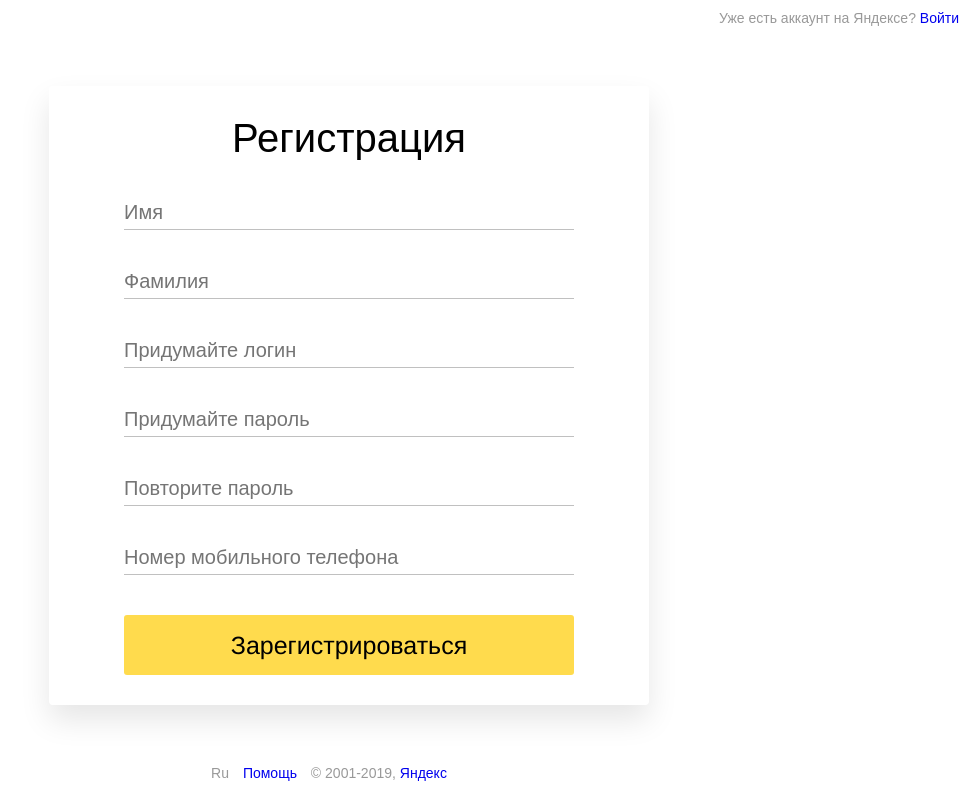
After one commit to iizakharov/IamGO, a Django app: template authapp/templates/authapp/register.html in a window 1280 px wide. The commit adds this page. Shown: the whole page, without its empty margins (311-1280 px from the left). Run offline with Django 3.2, Linux system fonts and the light colour scheme; the template is opened without the code that fills it, so the values that code supplies are empty.

Commit message:
Added page registration in authapp

```diff
--- /dev/null
+++ b/authapp/templates/authapp/register.html
@@ -0,0 +1,36 @@
+<!DOCTYPE html>
+{% load static %}
+<html lang="ru">
+
+<head>
+    <meta charset="UTF-8">
+    <title>Регистрация</title>
+    <link rel="stylesheet" type="text/css" href="{% static 'css/style.css' %}">
+</head>
+
+<body>
+    <div class="registration-container">
+        <div class="registration-block">
+            <div class="registration-header">
+                <h1 class="registration-header-descr">Регистрация</h1>
+            </div>
+            <form class="registration-form" method="post">
+                <input type="text" class="registration-form-input" placeholder="Имя">
+                <input type="text" class="registration-form-input" placeholder="Фамилия">
+                <input type="text" class="registration-form-input" placeholder="Придумайте логин">
+                <input type="password" class="registration-form-input" placeholder="Придумайте пароль">
+                <input type="password" class="registration-form-input" placeholder="Повторите пароль">
+                <input type="tel" class="registration-form-input" placeholder="Номер мобильного телефона">
+                <input class="registration-button" type="submit" value="Зарегистрироваться">
+            </form>
+        </div>
+        <div class="registration-auth">Уже есть аккаунт на Яндексе? <a class="registration-link" href="#">Войти</a>
+        </div>
+        <footer class="registration-footer">
+            <span class="registration-footer-text">Ru</span>
+            <a class="registration-link registration-footer-link-support" href="https://yandex.ru/support/passport/" target="_blank">Помощь</a>
+            <span class="registration-footer-text">&copy;&nbsp;2001-2019,&nbsp;</span><a class="registration-link" href="https://yandex.ru/" target="_blank">Яндекс</a>
+        </footer>
+    </div>
+</body>
+</html>
--- a/static/css/style.css
+++ b/static/css/style.css
@@ -197,7 +197,7 @@ body {
 
 .slide-button:hover {
     top: 44%;
-/*    box-shadow: 5px 10px 9px 3px rgba(0,0,0,0.2);*/
+    /*    box-shadow: 5px 10px 9px 3px rgba(0,0,0,0.2);*/
 }
 
 .wrapper {
@@ -563,15 +563,15 @@ body {
 }
 
 .full p, .full [type="checkbox"] {
-  display: none;
+    display: none;
 }
 
 .full [type="checkbox"]:checked ~ p {
-  display: block;
+    display: block;
 }
 
 .full [type="checkbox"]:checked ~ span {
-  display: none;
+    display: none;
 }
 
 .full span{
@@ -618,3 +618,102 @@ body {
     list-style-type: none;
     padding-right: 20px;
 }
+
+/*Registration*/
+
+.registration-container {
+    display: flex;
+    justify-content: flex-end;
+    flex-wrap: wrap;
+    font-family: Arial, sans-serif;
+    max-width: 1260px;
+    margin: 0 auto;
+    min-height: 100%;
+}
+
+.registration-block {
+    width: 600px;
+    padding: 30px 0;
+    margin-top: 86px;
+    margin-bottom: 30px;
+    border-radius: 4px;
+    box-shadow: 0 15px 30px 0 rgba(0, 0, 0, .1);
+}
+
+.registration-header {
+    margin-bottom: 20px;
+}
+
+.registration-header-descr {
+    margin-bottom: 40px;
+    color: #000;
+    text-align: center;
+    font-size: 40px;
+    font-weight: 300;
+}
+
+.registration-button {
+    background-color: #ffdb4d;
+    width: 450px;
+    height: 60px;
+    border-radius: 3px;
+    font-family: 'Helvetica Neue', Helvetica, Arial, sans-serif;
+    font-size: 25px;
+    outline: none;
+    border: 0 solid;
+}
+
+.registration-form {
+    justify-content: center;
+    display: flex;
+    flex-wrap: wrap;
+}
+
+.registration-button:hover {
+    background-color: #ffd633;
+    cursor: pointer;
+}
+
+.registration-auth {
+    margin-top: 10px;
+    margin-left: 70px;
+    color: #999;
+}
+
+.registration-link {
+    text-decoration: none;
+}
+
+.registration-link:hover {
+    color: #e00;
+}
+
+.registration-link:visited{
+    color:  #0000FF;
+}
+.registration-form-input {
+    width: 450px;
+    font-size: 20px;
+    outline: none;
+    border: none;
+    border-bottom: 1px silver solid;
+    margin-bottom: 40px;
+    padding-bottom: 5px;
+}
+
+.registration-form-input:focus {
+    border-bottom: 2px #ffdb4d solid;
+}
+
+.registration-footer {
+    width: 100%;
+    color: #999;
+    text-align: center;
+    margin: 30px;
+    font-family: Arial, sans-serif;
+}
+
+.registration-footer-link-support {
+    padding-left: 10px;
+    padding-right: 10px;
+}
```
